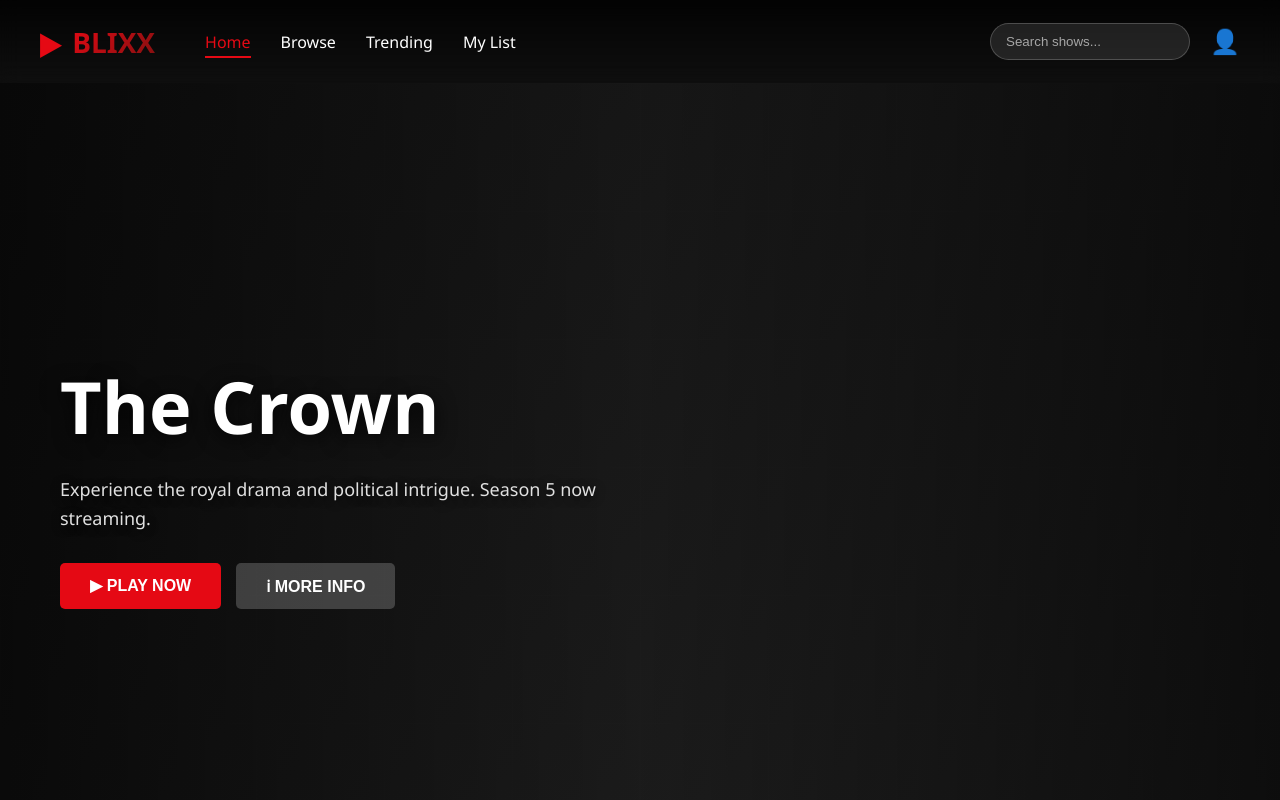
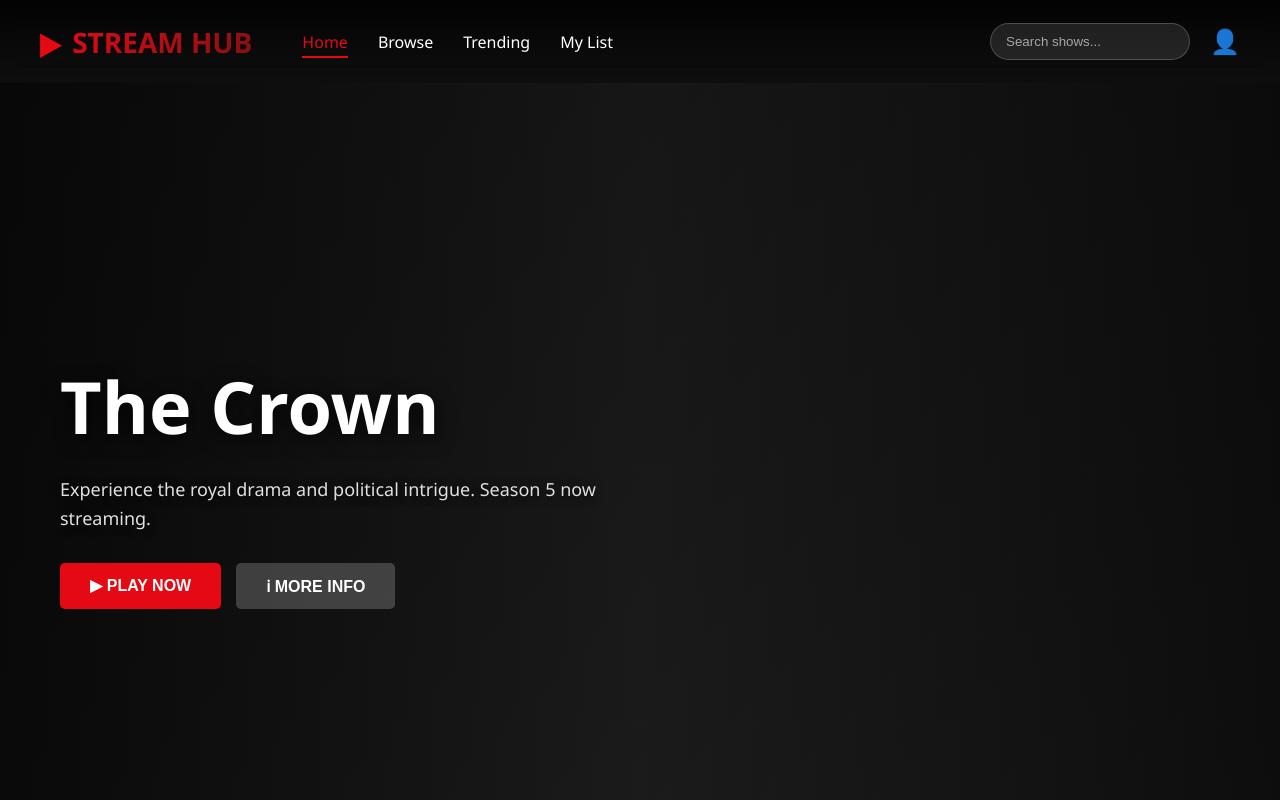
Before and after one commit to MIKEL296/BLIXX, a plain HTML site: page index.html in a window 1280 px wide. Shown: the top 800 px of the page. Drawn offline with Linux system fonts and the light colour scheme.

Commit message:
Change logo text to 'STREAM HUB'
Updated logo text from 'BLIXX' to 'STREAM HUB'.

```diff
--- a/index.html
+++ b/index.html
@@ -14,7 +14,7 @@
         <div class="nav-container">
             <div class="logo">
                 <span class="logo-icon">▶</span>
-                <span class="logo-text">BLIXX</span>
+                <span class="logo-text">STREAM HUB</span>
             </div>
             <ul class="nav-menu">
                 <li><a href="#home" class="nav-link active">Home</a></li>
```
